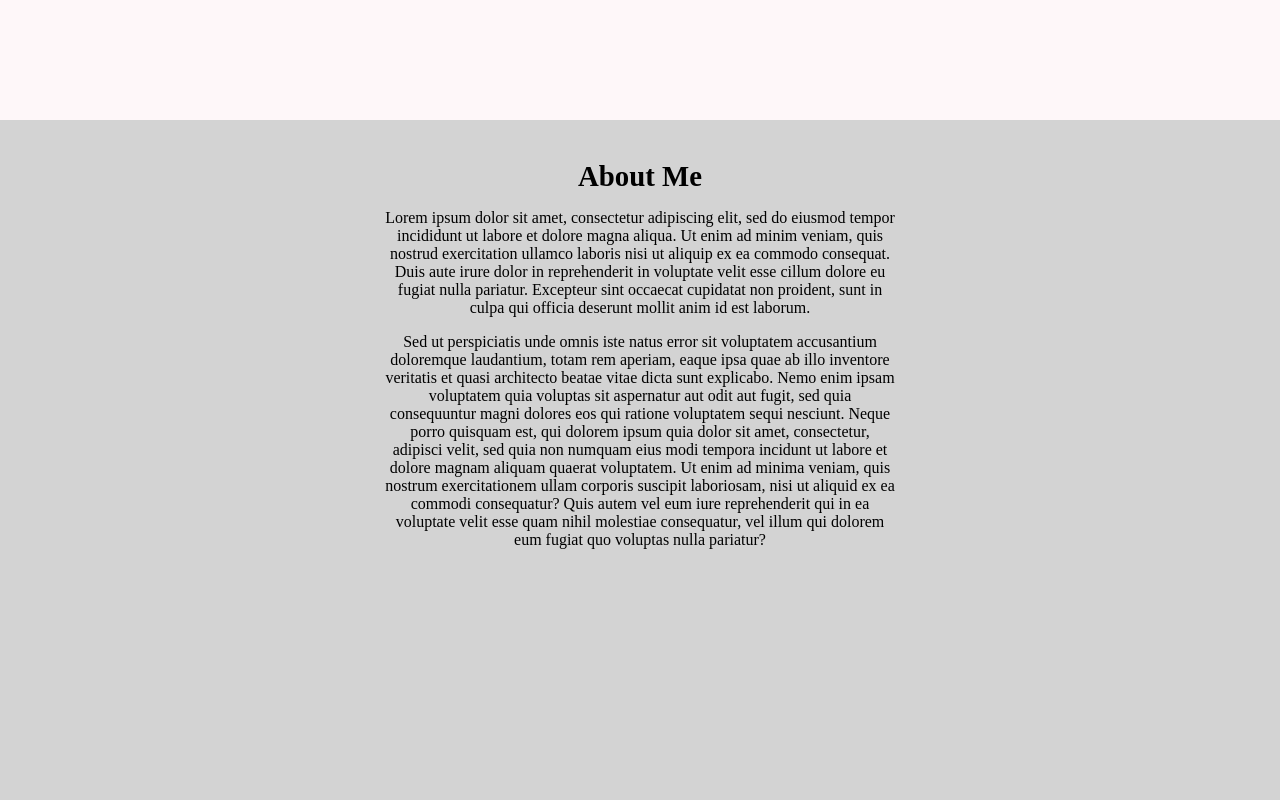
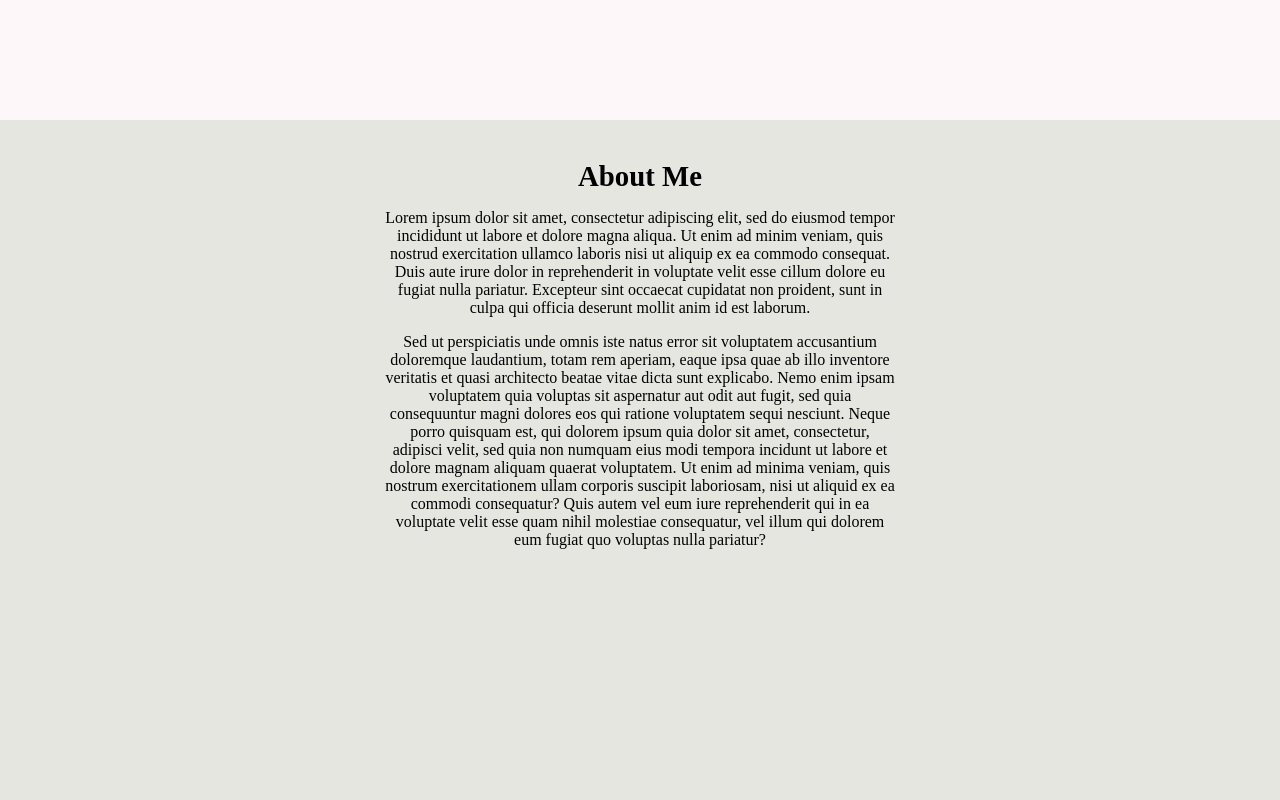
Before and after one commit to SaccoGabriel/portfolio, an Astro site: page / in a window 1280 px wide. Shown: the part 680-1480 px from the top of the page. Built offline with nearby package versions, Linux system fonts and the light colour scheme; Astro itself is replaced by a stand-in of ours.

Commit message:
Tests de couleur

```diff
--- a/src/styles/global.css
+++ b/src/styles/global.css
@@ -1,5 +1,5 @@
 :root {
-    --background: #D3D3D3;
+    --background: #e6e6e1;
     /* 1 */
     --foreground: #FEF7F9;
     /* 2 */
```
